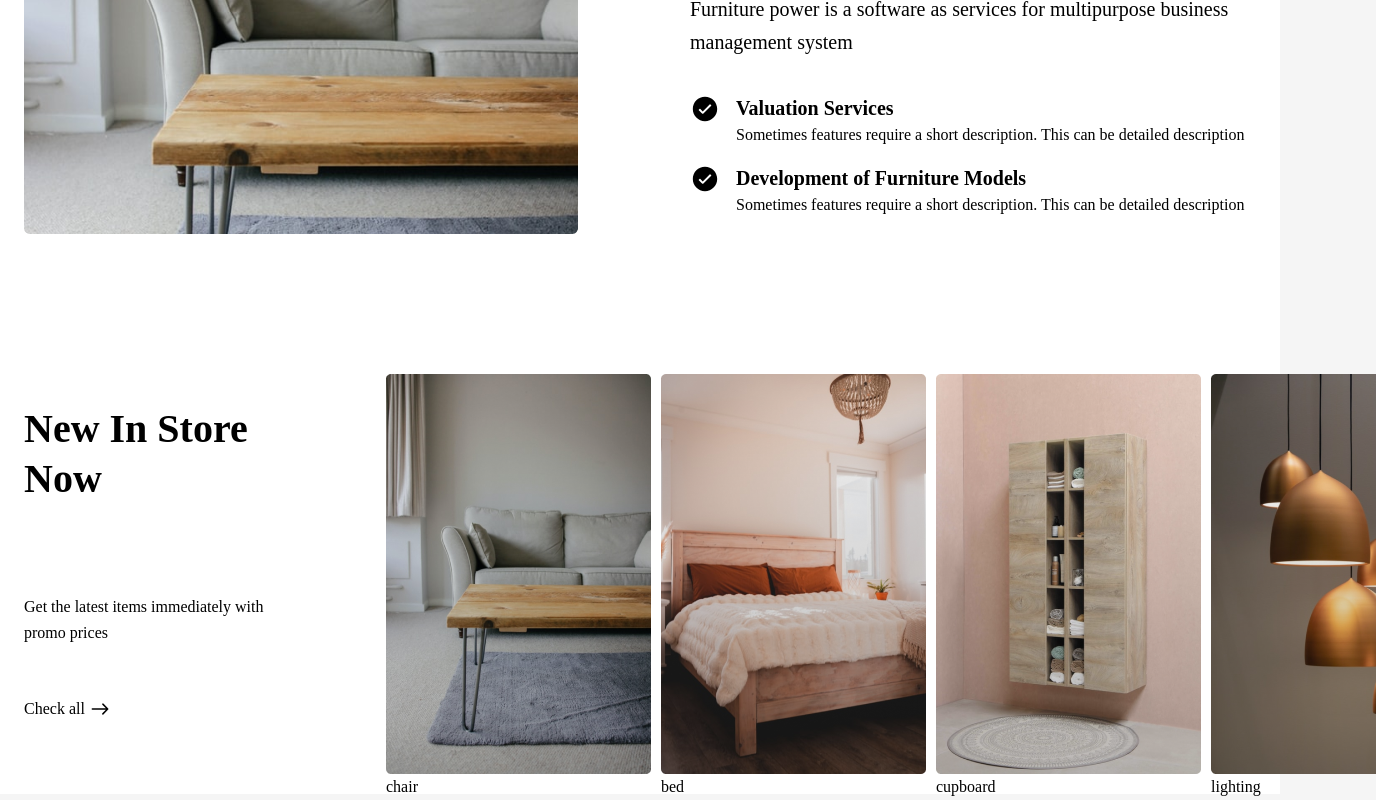
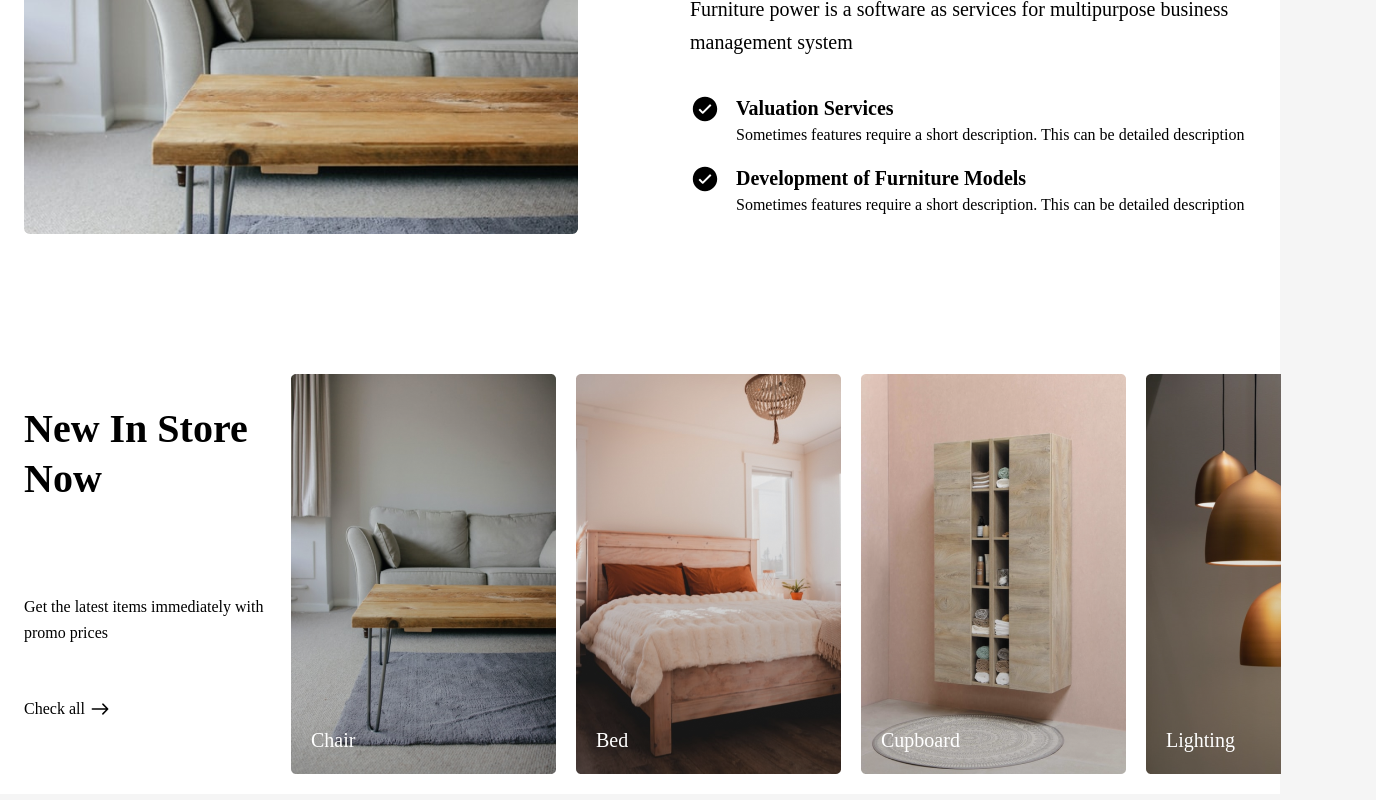
Before and after one commit to masudfcs1/-Furniture_WebApplication_ReactJS-_Tailwind, a React (Vite) app: page / in a window 1280 px wide. Shown: the part 1241-2041 px from the top of the page, 1376 px wide, since content can reach past the window. Built offline with nearby package versions, Linux system fonts and the light colour scheme.

Commit message:
Newitemsslider

```diff
--- a/src/components/NewItems.jsx
+++ b/src/components/NewItems.jsx
@@ -24,7 +24,7 @@ const NewItems = () => {
               <div className=" text-3xl"> {icon} </div>
             </div>
           </div>
-          <div className=" lg: max-w-[800px] xl:max-w-[990px] lg:absolute lg:-right-24 ">
+          <div className=" lg:max-w-[800px] xl:max-w-[990px] lg:absolute lg:ml-[267px] ">
             <NewItemsSlider />
           </div>
         </div>
--- a/src/components/NewItemsSlider.jsx
+++ b/src/components/NewItemsSlider.jsx
@@ -9,14 +9,29 @@ import { newInStore } from "../data";
 
 const NewItemsSlider = () => {
   return (
-    <Swiper>
+    <Swiper
+      grabCursor={true}
+      slidesPerView={"auto"}
+      breakpoints={{
+        320: {
+          slidesPerView: 2,
+          spaceBetween: 18,
+        },
+        768: {
+          slidesPerView: 3,
+          spaceBetween: 20,
+        },
+      }}
+    >
       {newInStore.products.map((product, index) => {
         return (
-          <SwiperSlide className=" max-w-[275px]" key={index}>
+          <SwiperSlide className=" max-w-[265px]" key={index}>
             {" "}
-            <div>
+            <div className=" relative">
               <img src={product.image.type} alt="" />
-              <div>{product.name}</div>
+              <div className=" absolute text-white bottom-[20px] text-xl ml-5 lg:font-medium capitalize ">
+                {product.name}
+              </div>
             </div>{" "}
           </SwiperSlide>
         );
```
